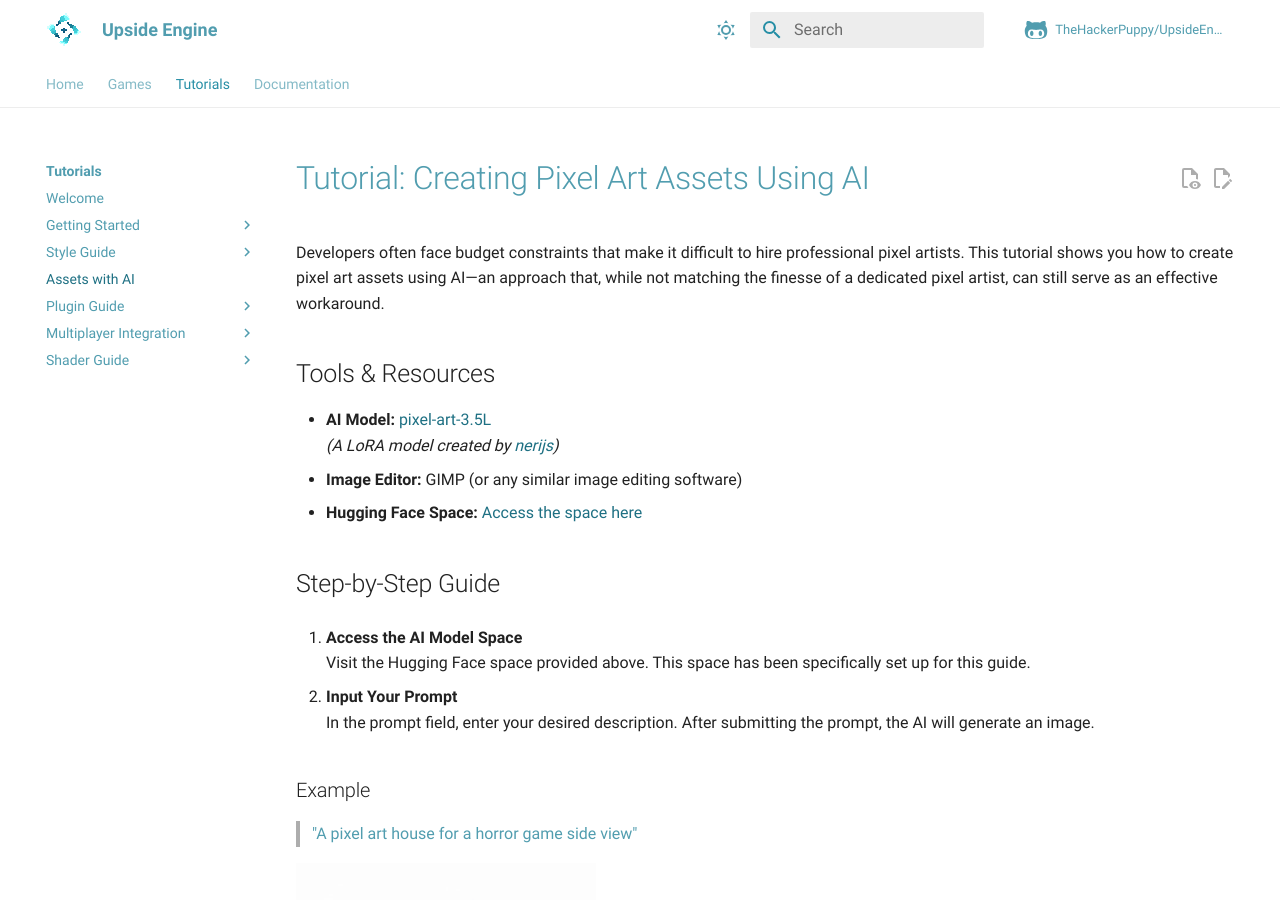
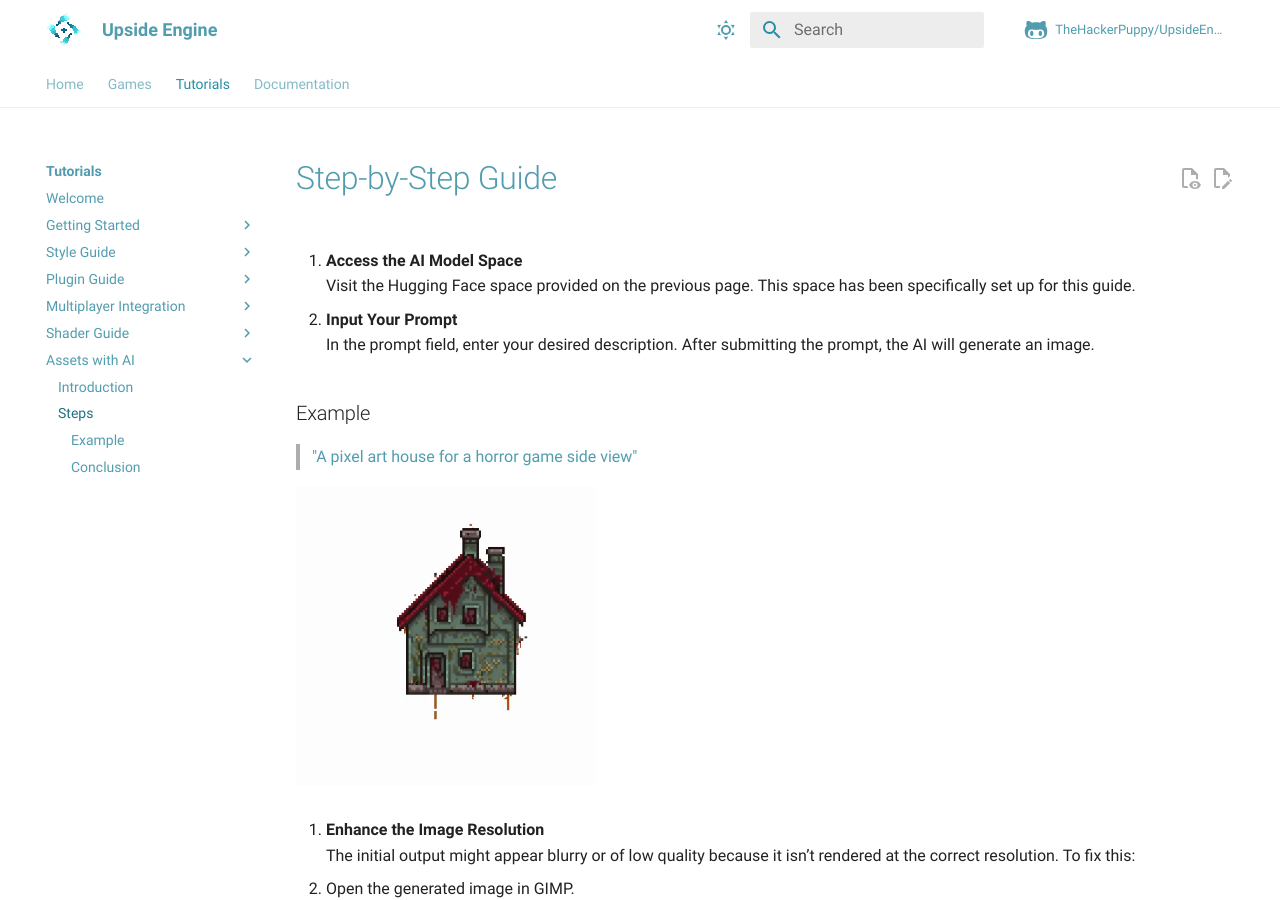
Before and after one commit to notreux/UpsideEngine, an MkDocs documentation site: the page built from docs/tutorials/ai-assets/Steps.md, in a window 1280 px wide and 900 px high. Built offline with MkDocs 1.6.1 and Material for MkDocs 9.7.7, drawn with Linux system fonts in a browser that asks for light colours; comment, search, counter and statistics services are not loaded; some of the changed text lies outside the part shown.

Commit message:
docs: restructure AI assets tutorial and update navigation

```diff
--- a/docs/tutorials/ai-assets/index.md
+++ b/docs/tutorials/ai-assets/Steps.md
@@ -1,18 +1,7 @@
-# Tutorial: Creating Pixel Art Assets Using AI
-
-Developers often face budget constraints that make it difficult to hire professional pixel artists. This tutorial shows you how to create pixel art assets using AI—an approach that, while not matching the finesse of a dedicated pixel artist, can still serve as an effective workaround.
-
-## Tools & Resources
-
-- **AI Model:** [pixel-art-3.5L](https://huggingface.co/nerijs/pixel-art-3.5L)
-  *(A LoRA model created by [nerijs](https://huggingface.co/nerijs))*
-- **Image Editor:** GIMP (or any similar image editing software)
-- **Hugging Face Space:** [Access the space here](https://huggingface.co/spaces/NotReux/nerijs-pixel-art-3.5L)
-
-## Step-by-Step Guide
+# Step-by-Step Guide
 
 1. **Access the AI Model Space**
-   Visit the Hugging Face space provided above. This space has been specifically set up for this guide.
+   Visit the Hugging Face space provided on the previous page. This space has been specifically set up for this guide.
 
 2. **Input Your Prompt**
    In the prompt field, enter your desired description.
--- a/mkdocs.yml
+++ b/mkdocs.yml
@@ -71,9 +71,6 @@ nav:
       - Module Structure: tutorials/style-guide/ModuleStructure.md
       - Module Management: tutorials/style-guide/ModuleManagement.md
 
-    - Assets with AI:
-      - Guide: tutorials/ai-assets/index.md
-
     - Plugin Guide:
       - First steps: tutorials/plugin-guide/FirstSteps.md
       - Using tile editor: tutorials/plugin-guide/TileEditor.md
@@ -89,6 +86,10 @@ nav:
       - First Steps: tutorials/shader-guide/FirstSteps.md
       - Basic effect: tutorials/shader-guide/BasicEffect.md
       - Integrated Functions: tutorials/shader-guide/IntegratedFunctions.md
+
+    - Assets with AI:
+      - Introduction: tutorials/ai-assets/Introduction.md
+      - Steps: tutorials/ai-assets/Steps.md
 
   - Documentation:
     - Welcome: documentation/Welcome.md
```
Also changed, not shown: docs/tutorials/ai-assets/Introduction.md (added, +10 -0 lines).
